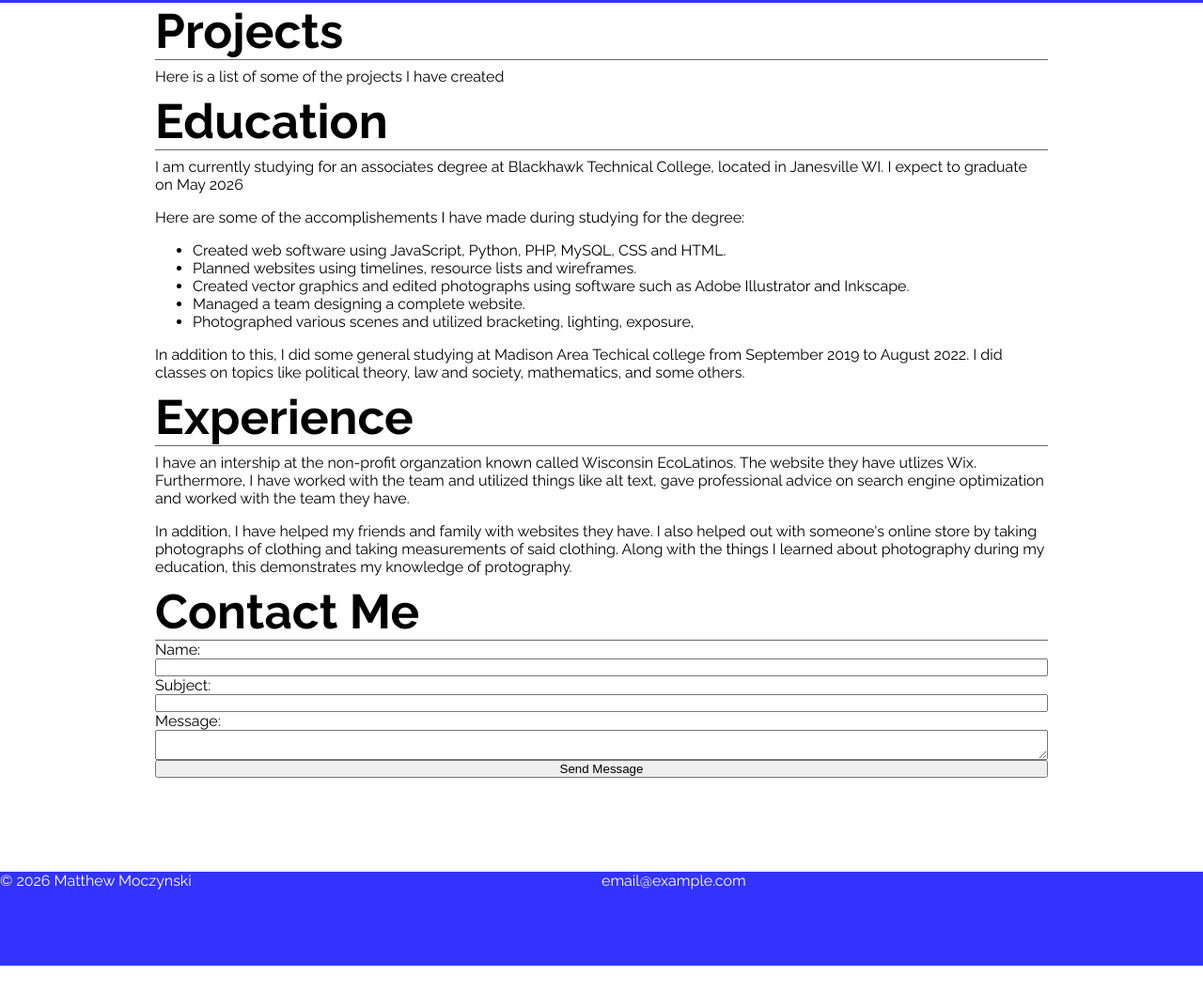
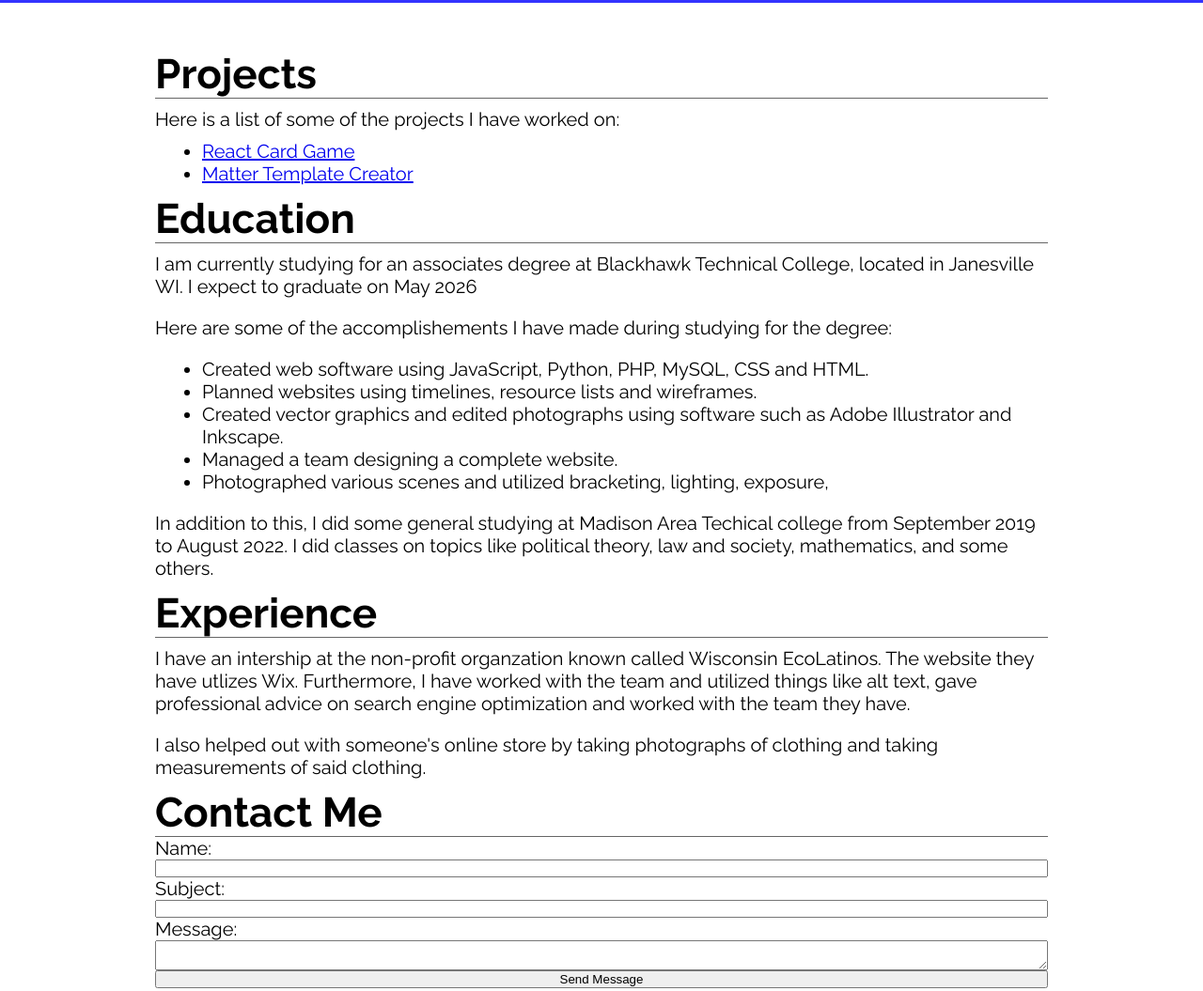
Before and after one commit to mmoczynski/mmoczynski.github.io, a plain HTML site: page index.html in a window 1280 px wide. Shown: the part 797-1852 px from the top of the page at 94% size. Before the commit the page ends 1825 px from the top, so only its background shows below. Drawn offline with Linux system fonts and the light colour scheme.

Commit message:
Updating files

```diff
--- a/index.html
+++ b/index.html
@@ -12,13 +12,13 @@
 <body>
 
     <header>
-        <nav>
+        <!--<nav>
             <a href="#intro">Home</a>
             <a href="#projects">Projects</a>
             <a href="#education">Education</a>
             <a href="#experience">Experience</a>
             <a href="#contact-me">Contact Me</a>
-        </nav>
+        </nav> -->
     </header>
     <main>
 
@@ -39,7 +39,19 @@
         <section id="projects">
             <div>
                 <h2>Projects</h2>
-                <p>Here is a list of some of the projects I have created</p>
+                <p>Here is a list of some of the projects I have worked on:</p>
+                <ul>
+                    <li>
+                        <a href="https://github.com/mmoczynski/react-card-game-2/">
+                            React Card Game
+                        </a>
+                    </li>
+                    <li>
+                        <a href="https://mmoczynski.github.io/matter-template/">
+                            Matter Template Creator
+                        </a>
+                    </li>
+                </ul>
             </div>
         </section>
 
@@ -60,7 +72,7 @@
         <section id="experience">
             <h2>Experience</h2>
             <p>I have an intership at the non-profit organzation known called Wisconsin EcoLatinos. The website they have utlizes Wix. Furthermore, I have worked with the team and utilized things like alt text, gave professional advice on search engine optimization and worked with the team they have.</p>
-            <p>In addition, I have helped my friends and family with websites they have. I also helped out with someone's online store by taking photographs of clothing and taking measurements of said clothing. Along with the things I learned about photography during my education, this demonstrates my knowledge of protography.</p>
+            <p>I also helped out with someone's online store by taking photographs of clothing and taking measurements of said clothing.</p>
         </section>
 
         <section id="contact-me">
@@ -81,10 +93,10 @@
         <section class="info">
             <span>&copy; 2026 Matthew Moczynski</span>
         </section>
-        <section class="contacts">
+        <!--<section class="contacts">
             <span>email@example.com</span>
             <div class="social-media"></div>
-        </section>
+        </section>-->
     </footer>
 
 </body>
--- a/style.css
+++ b/style.css
@@ -10,7 +10,7 @@ html, body {
     padding: 0;
     margin: 0;
     font-family: "Raleway", sans-serif;
-    font-size: 16px;
+    font-size: 20px;
 }
 
 header {
@@ -39,7 +39,13 @@ footer {
     color: white;
 }
 
-footer > section {width: 50%;}
+footer > section {
+    width: 100%;
+    display: flex;
+    align-items: center;
+    justify-content: center;
+    display: flex;
+}
 
 main > section {
     /* height: 100vh; */
@@ -60,7 +66,7 @@ h1 {
 
 h2 {
     /* background: #333; */
-    font-size: 3.2em;
+    font-size: 2.2em;
     /* text-align: center; */
     width: 100%;
     /* display: flex; */
@@ -85,12 +91,13 @@ h4 {
     height: 100vh;
     background: #3333ff;
     color: white;
-    width: 100vw;
+    width: 100%;
+    margin-bottom: 50px;
 }
 
 #intro a {
   color: white;
-  font-size: 20px;
+  font-size: 1.2em;
 }
 
 nav {
```
